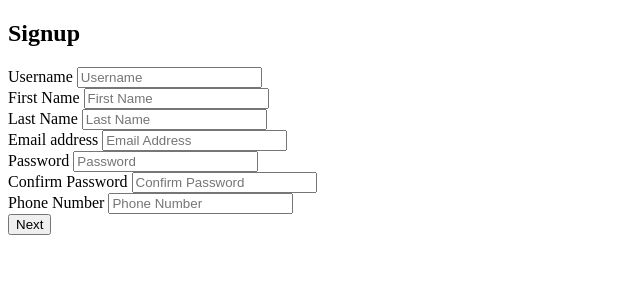
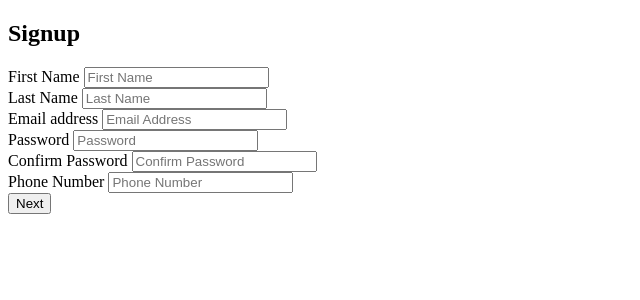
Before and after one commit to rishikiranap/mocx_2, a Django app: page /signup in a window 1280 px wide. Shown: the top 300 px of the page, without its empty margins (0-640 px from the left). Run offline with Django 4.2, Linux system fonts and the light colour scheme.

Commit message:
Removed username field

```diff
--- a/accounts/templates/accounts/InterviewerReg1.html
+++ b/accounts/templates/accounts/InterviewerReg1.html
@@ -11,9 +11,7 @@
 
     <form action="/InterviewerReg1" method="post">
        {% csrf_token %}
-        <label for="">Username</label>
-        <input type="text" id="username" name="username" placeholder="Username" required>
-        <br>
+        <input type="text" id="username" name="username" placeholder="Username" required hidden>
         <label for="">First Name</label>
         <input type="text" id="fname" name="fname" placeholder="First Name" required>
         <br>
--- a/accounts/templates/accounts/signup.html
+++ b/accounts/templates/accounts/signup.html
@@ -11,9 +11,7 @@
 
     <form action="/signup" method="post">
        {% csrf_token %}
-        <label for="">Username</label>
-        <input type="text" id="username" name="username" placeholder="Username" >
-        <br>
+        <input type="text" id="username" name="username" placeholder="Username" hidden>
         <label for="">First Name</label>
         <input type="text" id="fname" name="fname" placeholder="First Name" required>
         <br>
--- a/accounts/views.py
+++ b/accounts/views.py
@@ -53,7 +53,6 @@ def signup(request):
 
     #Getting User info from Front-end
     if request.method == "POST":
-        username = request.POST['username']
         fname = request.POST['fname']
         lname = request.POST['lname']
         email = request.POST['email']
@@ -71,7 +70,7 @@ def signup(request):
 
         #Creating User
         if pass1==pass2:
-            user = BasicAccount.objects.create_user(email, username, pass1)
+            user = BasicAccount.objects.create_user(email, pass1)
             user.first_name = fname
             user.last_name = lname
             user.phone=phone
```
Also changed, not shown: accounts/models.py (+5 -6 lines), accounts/migrations/0002_remove_basicaccount_username.py (added).
